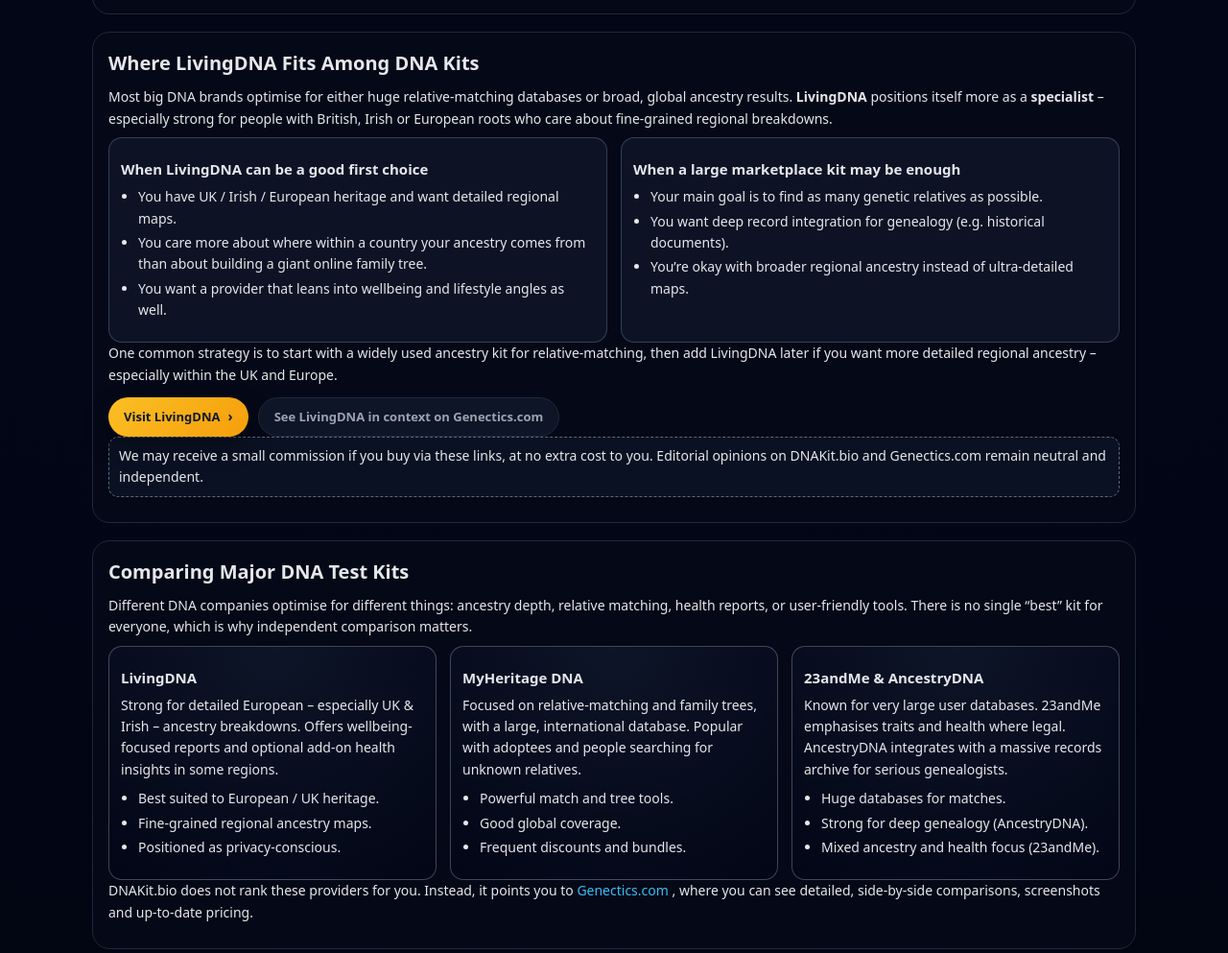
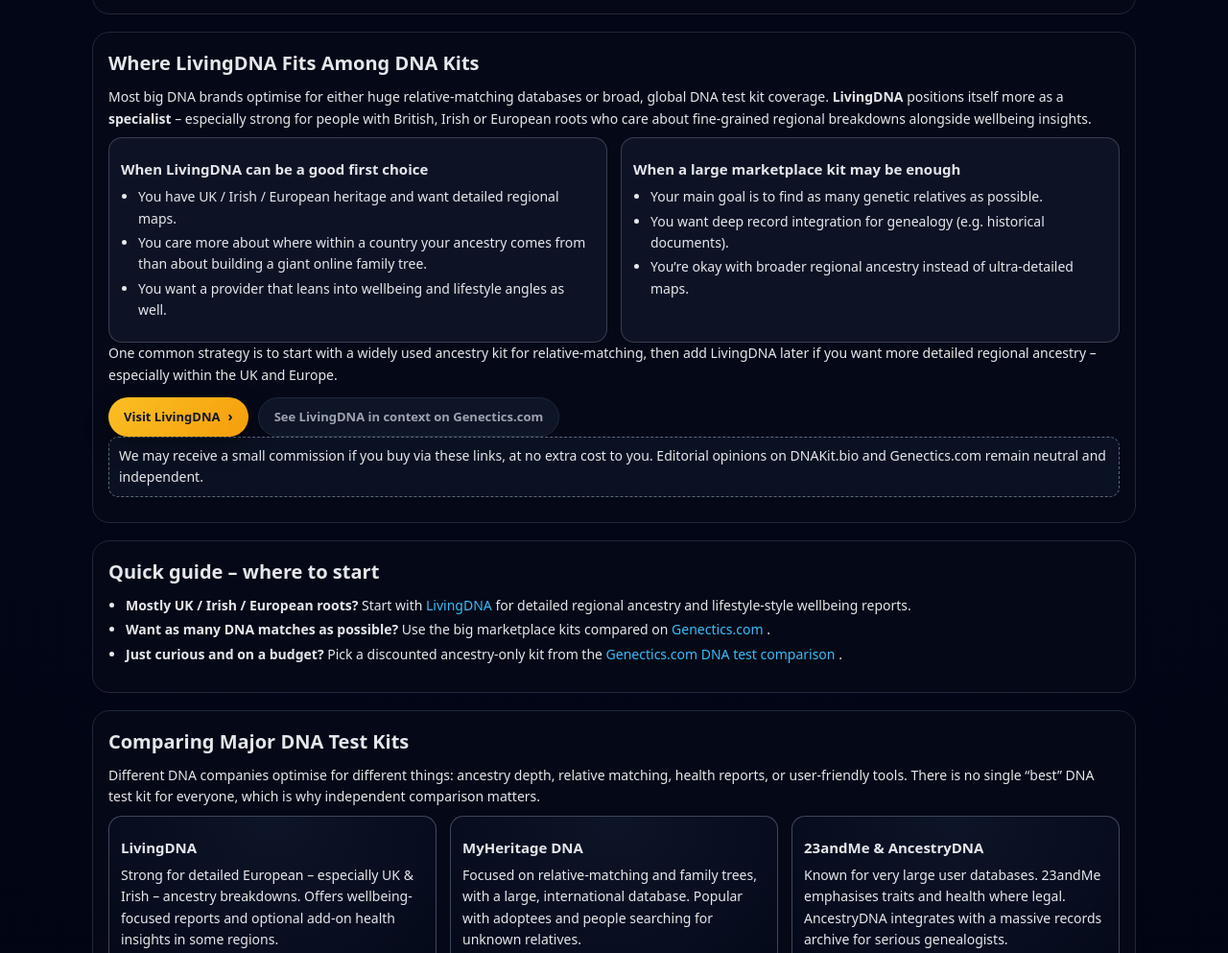
Before and after one commit to BioHealthLabs/dnakit.bio-site, a plain HTML site: page index.html in a window 1280 px wide. Shown: the part 1031-2024 px from the top of the page at 96% size. Drawn offline with Linux system fonts and the light colour scheme.

Commit message:
Update index.html

```diff
--- a/index.html
+++ b/index.html
@@ -124,7 +124,7 @@
     <div class="hero-main">
       <p class="hero-kicker">At-Home DNA Test Kits · Evidence-Based Overview</p>
       <h1 id="hero-heading" class="hero-title">
-        Understand DNA test kits before you send your saliva to a lab.
+        Understand at-home DNA test kits and LivingDNA before you buy.
       </h1>
       <p class="hero-subtitle">
         DNAKit.bio explains how at-home DNA kits work, what you can realistically expect from
@@ -229,9 +229,9 @@
       <h2>Where LivingDNA Fits Among DNA Kits</h2>
       <p>
         Most big DNA brands optimise for either huge relative-matching databases or broad,
-        global ancestry results. <strong>LivingDNA</strong> positions itself more as a
+        global DNA test kit coverage. <strong>LivingDNA</strong> positions itself more as a
         <strong>specialist</strong> – especially strong for people with British, Irish or
-        European roots who care about fine-grained regional breakdowns.
+        European roots who care about fine-grained regional breakdowns alongside wellbeing insights.
       </p>
 
       <div class="grid grid-2">
@@ -261,7 +261,8 @@
       </p>
 
       <div class="hero-actions" style="margin-top: 12px;">
-        <a href="https://www.livingdna.com/"
+        <!-- TODO: replace YOUR_CJ_LIVINGDNA_EVERGREEN_LINK with your actual CJ evergreen link URL -->
+        <a href="https://www.anrdoezrs.net/click-101587814-15734443"
            class="btn-primary"
            target="_blank"
            rel="nofollow sponsored noopener">
@@ -282,13 +283,48 @@
       </p>
     </section>
 
+    <!-- QUICK GUIDE SECTION -->
+    <section class="card">
+      <h2>Quick guide – where to start</h2>
+      <ul>
+        <li>
+          <strong>Mostly UK / Irish / European roots?</strong>
+          Start with
+          <a href="YOUR_CJ_LIVINGDNA_EVERGREEN_LINK"
+             target="_blank"
+             rel="nofollow sponsored noopener">
+            LivingDNA
+          </a>
+          for detailed regional ancestry and lifestyle-style wellbeing reports.
+        </li>
+        <li>
+          <strong>Want as many DNA matches as possible?</strong>
+          Use the big marketplace kits compared on
+          <a href="https://genectics.com/?ref=dnakit.bio-quick"
+             target="_blank"
+             rel="noopener">
+            Genectics.com
+          </a>.
+        </li>
+        <li>
+          <strong>Just curious and on a budget?</strong>
+          Pick a discounted ancestry-only kit from the
+          <a href="https://genectics.com/?ref=dnakit.bio-quick-ancestry"
+             target="_blank"
+             rel="noopener">
+            Genectics.com DNA test comparison
+          </a>.
+        </li>
+      </ul>
+    </section>
+
     <!-- COMPARE KITS -->
     <section id="compare-kits" class="card">
       <h2>Comparing Major DNA Test Kits</h2>
       <p>
         Different DNA companies optimise for different things: ancestry depth, relative matching,
-        health reports, or user-friendly tools. There is no single “best” kit for everyone, which is
-        why independent comparison matters.
+        health reports, or user-friendly tools. There is no single “best” DNA test kit for everyone,
+        which is why independent comparison matters.
       </p>
 
       <div class="grid grid-3">
```
